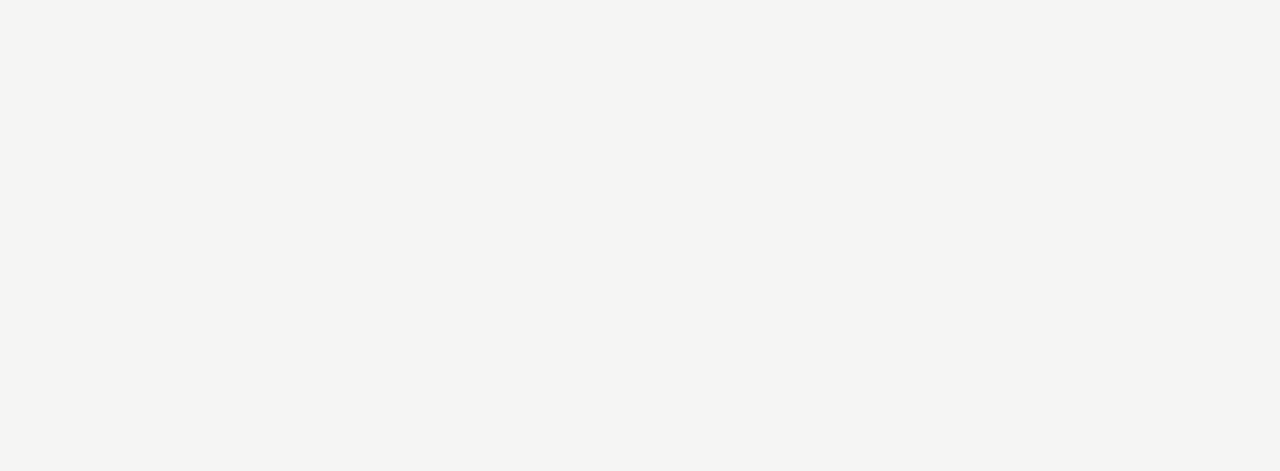
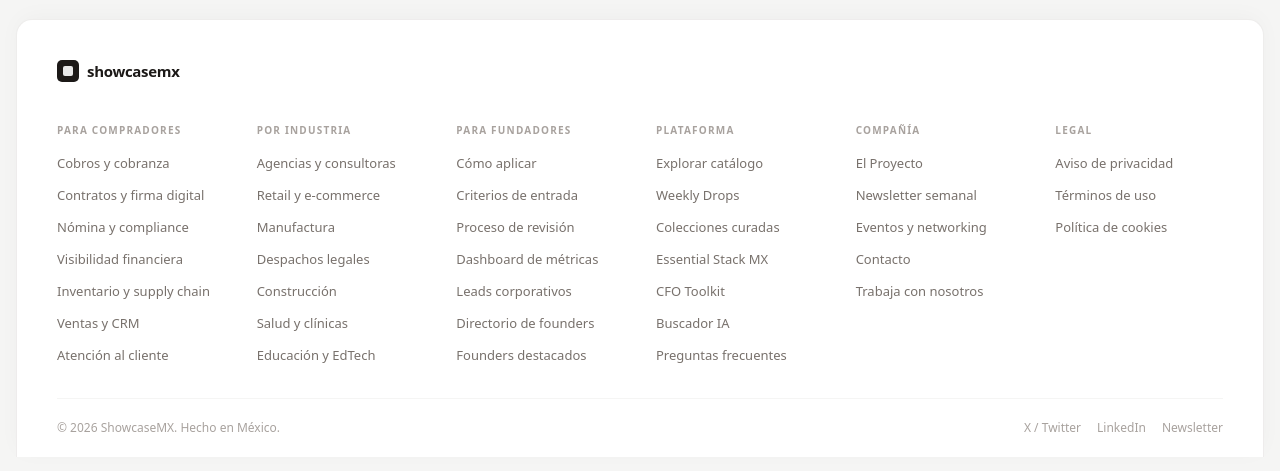
Before and after one commit to mxfounders/showcasemx, a Next.js app: page / in a window 1280 px wide. Shown: the part 901-1372 px from the top of the page. Before the commit the page ends 856 px from the top, so only its background shows below. Built offline with nearby package versions, Linux system fonts and the light colour scheme.

Commit message:
feat: footer estilo Clay - rounded top, 6 columnas B2B, copyright y social

```diff
--- a/src/app/layout.tsx
+++ b/src/app/layout.tsx
@@ -3,6 +3,7 @@ import { Inter } from "next/font/google";
 import "./globals.css";
 import { cn } from "@/lib/utils";
 import { Navbar } from "@/components/navbar";
+import { Footer } from "@/components/footer";
 
 const inter = Inter({ subsets: ["latin"], variable: "--font-sans" });
 
@@ -21,6 +22,7 @@ export default function RootLayout({
       <body className={cn("min-h-screen bg-[#f5f5f4] font-sans antialiased", inter.variable)}>
         <Navbar />
         <main className="pt-14">{children}</main>
+        <Footer />
       </body>
     </html>
   );
--- /dev/null
+++ b/src/components/footer.tsx
@@ -0,0 +1,148 @@
+import Link from "next/link";
+
+const footerColumns = [
+  {
+    heading: "Para compradores",
+    links: [
+      { label: "Cobros y cobranza",          href: "/explorar/cobros" },
+      { label: "Contratos y firma digital",   href: "/explorar/contratos" },
+      { label: "Nómina y compliance",         href: "/explorar/nomina" },
+      { label: "Visibilidad financiera",      href: "/explorar/finanzas" },
+      { label: "Inventario y supply chain",   href: "/explorar/inventario" },
+      { label: "Ventas y CRM",                href: "/explorar/ventas" },
+      { label: "Atención al cliente",         href: "/explorar/soporte" },
+    ],
+  },
+  {
+    heading: "Por industria",
+    links: [
+      { label: "Agencias y consultoras",      href: "/industria/agencias" },
+      { label: "Retail y e-commerce",         href: "/industria/retail" },
+      { label: "Manufactura",                 href: "/industria/manufactura" },
+      { label: "Despachos legales",           href: "/industria/legal" },
+      { label: "Construcción",                href: "/industria/construccion" },
+      { label: "Salud y clínicas",            href: "/industria/salud" },
+      { label: "Educación y EdTech",          href: "/industria/educacion" },
+    ],
+  },
+  {
+    heading: "Para fundadores",
+    links: [
+      { label: "Cómo aplicar",               href: "/aplicar" },
+      { label: "Criterios de entrada",        href: "/criterios" },
+      { label: "Proceso de revisión",         href: "/proceso" },
+      { label: "Dashboard de métricas",       href: "/dashboard/founder" },
+      { label: "Leads corporativos",          href: "/leads" },
+      { label: "Directorio de founders",      href: "/fundadores" },
+      { label: "Founders destacados",         href: "/destacados" },
+    ],
+  },
+  {
+    heading: "Plataforma",
+    links: [
+      { label: "Explorar catálogo",           href: "/explorar" },
+      { label: "Weekly Drops",                href: "/drops" },
+      { label: "Colecciones curadas",         href: "/colecciones" },
+      { label: "Essential Stack MX",          href: "/colecciones/essential" },
+      { label: "CFO Toolkit",                 href: "/colecciones/cfo" },
+      { label: "Buscador IA",                 href: "/buscar" },
+      { label: "Preguntas frecuentes",        href: "/faq" },
+    ],
+  },
+  {
+    heading: "Compañía",
+    links: [
+      { label: "El Proyecto",                 href: "/el-proyecto" },
+      { label: "Newsletter semanal",          href: "/newsletter" },
+      { label: "Eventos y networking",        href: "/eventos" },
+      { label: "Contacto",                    href: "/contacto" },
+      { label: "Trabaja con nosotros",        href: "/careers" },
+    ],
+  },
+  {
+    heading: "Legal",
+    links: [
+      { label: "Aviso de privacidad",         href: "/privacidad" },
+      { label: "Términos de uso",             href: "/terminos" },
+      { label: "Política de cookies",         href: "/cookies" },
+    ],
+  },
+];
+
+export function Footer() {
+  return (
+    <footer className="px-4 pb-4 mt-16">
+      <div className="max-w-7xl mx-auto bg-white rounded-t-2xl border border-b-0 border-stone-200/70 shadow-[0_-4px_24px_-4px_rgba(0,0,0,0.04)]">
+
+        {/* Top: Logo + columns */}
+        <div className="px-10 pt-10 pb-8">
+          {/* Logo */}
+          <div className="flex items-center gap-2 mb-10">
+            <div className="size-[22px] rounded-[5px] bg-stone-900 flex items-center justify-center">
+              <div className="size-2.5 rounded-[2px] bg-white/90" />
+            </div>
+            <span className="text-[15px] font-bold tracking-[-0.3px] text-stone-900">showcasemx</span>
+          </div>
+
+          {/* Columns grid */}
+          <div className="grid grid-cols-2 md:grid-cols-3 lg:grid-cols-6 gap-8">
+            {footerColumns.map((col) => (
+              <div key={col.heading}>
+                <p className="text-[10px] font-semibold text-stone-400 uppercase tracking-[0.12em] mb-3">
+                  {col.heading}
+                </p>
+                <ul className="space-y-2">
+                  {col.links.map((link) => (
+                    <li key={link.href}>
+                      <Link
+                        href={link.href}
+                        className="text-[13px] text-stone-500 hover:text-stone-900 transition-colors"
+                      >
+                        {link.label}
+                      </Link>
+                    </li>
+                  ))}
+                </ul>
+              </div>
+            ))}
+          </div>
+        </div>
+
+        {/* Divider */}
+        <div className="border-t border-stone-100 mx-10" />
+
+        {/* Bottom: copyright + social */}
+        <div className="px-10 py-5 flex items-center justify-between">
+          <p className="text-[12px] text-stone-400">
+            © {new Date().getFullYear()} ShowcaseMX. Hecho en México.
+          </p>
+          <div className="flex items-center gap-4">
+            <Link
+              href="https://x.com/showcasemx"
+              target="_blank"
+              rel="noopener noreferrer"
+              className="text-[12px] text-stone-400 hover:text-stone-700 transition-colors"
+            >
+              X / Twitter
+            </Link>
+            <Link
+              href="https://linkedin.com/company/showcasemx"
+              target="_blank"
+              rel="noopener noreferrer"
+              className="text-[12px] text-stone-400 hover:text-stone-700 transition-colors"
+            >
+              LinkedIn
+            </Link>
+            <Link
+              href="/newsletter"
+              className="text-[12px] text-stone-400 hover:text-stone-700 transition-colors"
+            >
+              Newsletter
+            </Link>
+          </div>
+        </div>
+
+      </div>
+    </footer>
+  );
+}
```
